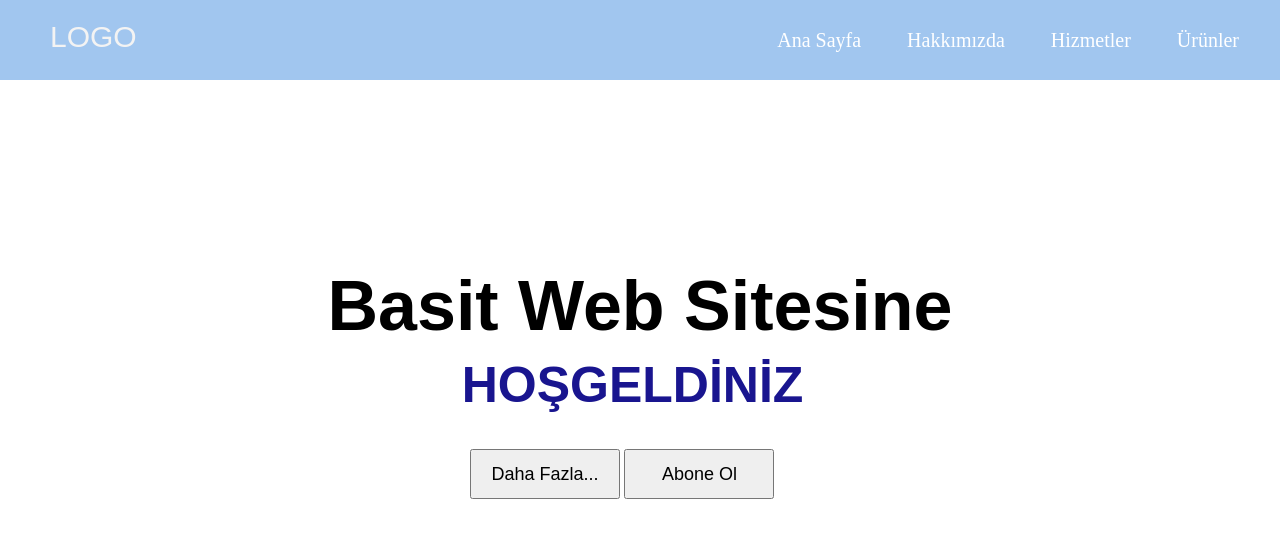
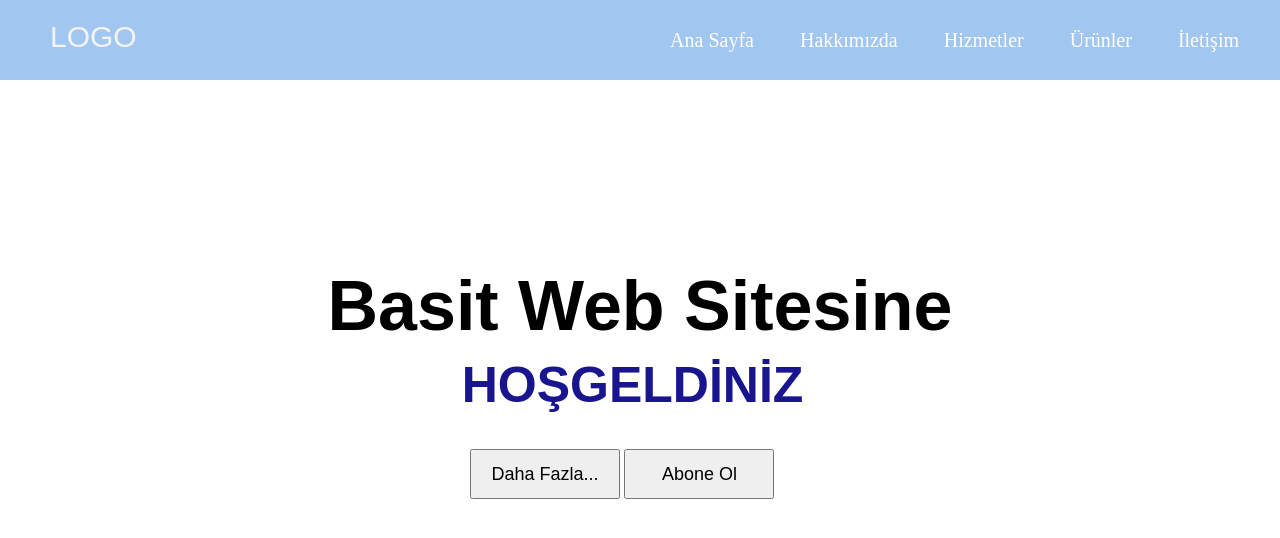
Before and after one commit to meryemcilingir/website, a plain HTML site: page website/index.html in a window 1280 px wide. Drawn offline with Linux system fonts and the light colour scheme.

Commit message:
nazlı Update index.html

```diff
--- a/website/index.html
+++ b/website/index.html
@@ -17,7 +17,7 @@
         <li> <a href="#">Hakkımızda</a></li>
         <li> <a href="#">Hizmetler</a></li>
         <li> <a href="#">Ürünler</a></li>
-
+       <li> <a href="#">İletişim</a></li>
     </ul>
     </div>
     <div class="center">
```
